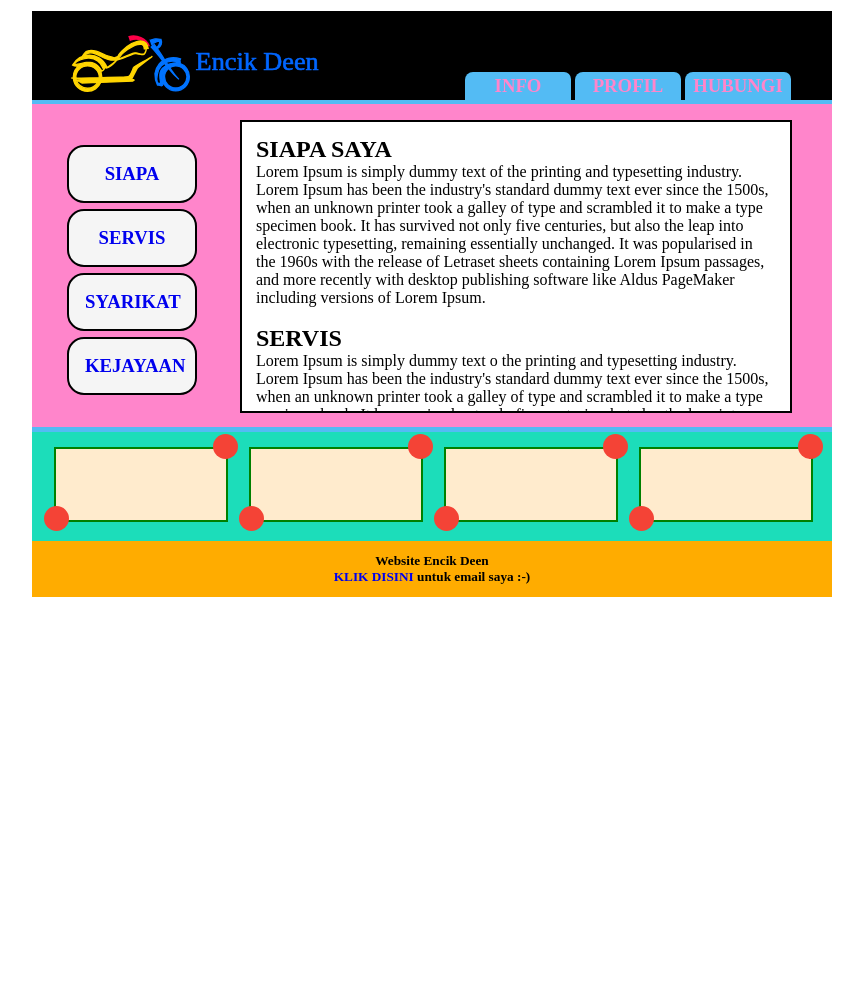
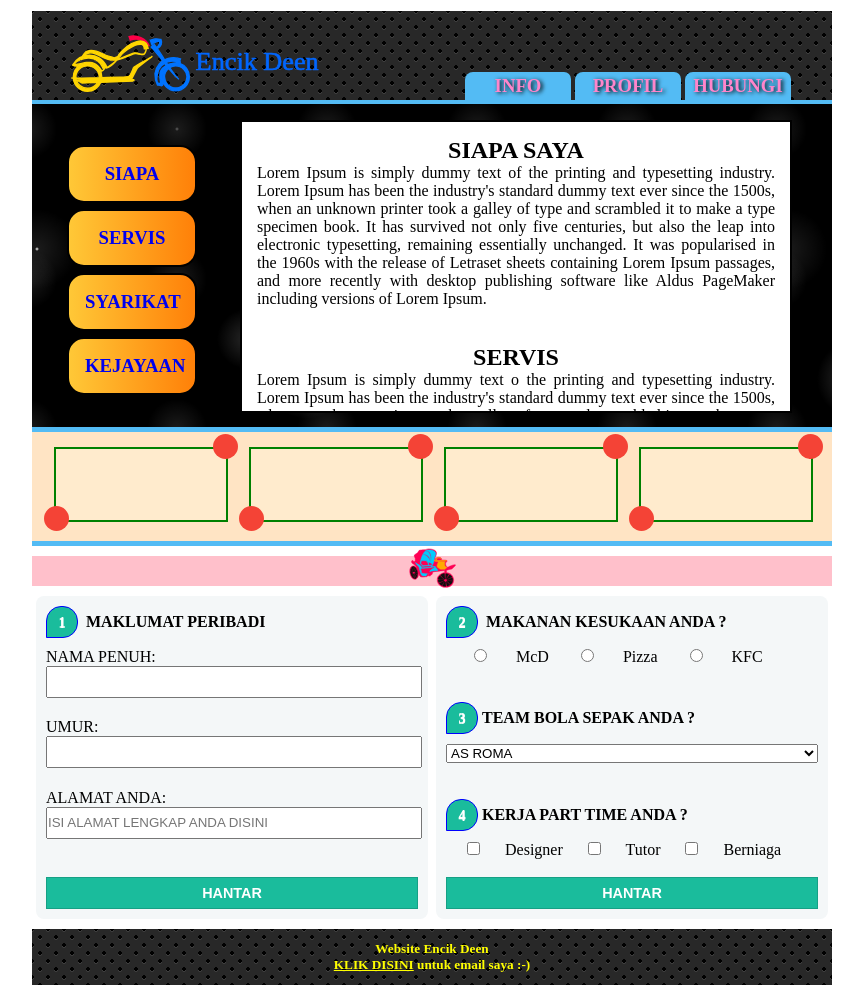
Before and after one commit to ibnujusup/ibnujusup.github.io, a plain HTML site: page latihan/htmlcssp2/latihan5.html in a window 1280 px wide. Shown: the whole page, without its empty margins (208-1071 px from the left). Before the commit the page ends 800 px from the top, so only its background shows below. Drawn offline with Linux system fonts and the light colour scheme.

Commit message:
Update latihan5.html

```diff
--- a/latihan/htmlcssp2/latihan5.html
+++ b/latihan/htmlcssp2/latihan5.html
@@ -5,179 +5,10 @@
 <head>
 	<title>LATIHAN CSS PART 2: (BAHAGIAN 3)</title>
 	<!-- DEVELOP BY ENCIK DEEN, LEARN FROM MR DUDY (WHATSAPP 011 15326214) -->
-	<style type="text/css">
-
-	* {
-	    margin: 0;
-	    padding: 0;
-	}
-
-
-	#wrapper {
-	    width: 800px;
-	    background: black;
-	    margin: 0 auto;
-	}
-
-
-	#header {
-	    width: 100%;
-	    background-color: black;
-	    border: 0px solid #3d61e2;
-	    margin-top: 11px;
-	    border-bottom: 4px solid #53BBF4;
-	}
-
-
-	img {
-	    width: 267px;
-	    display: inline;
-	    margin-top: 1px;
-	    margin-bottom: -7px;
-	    margin-left: 27px;
-	    margin-right: 135px;
-	}
-
-
-	#header h3 {
-	    display: inline-block;
-	    border: 3px solid transparent;
-	    border-radius: 8px 7px 0px 0px;
-	    width: 100px;
-	    text-align: center;
-	    background: #53BBF4;
-	}
-
-
-
-	a {
-	    text-decoration: none;
-	}
-
-
-	#header h3 a:link {
-	    color: #FF85CB;
-	}
-
-
-	#header h3 a:visited {
-	    color: yellow;
-	}
-
-
-	#header h3 a:hover {
-	    color: black;
-	    cursor: pointer;
-	}
-
-
-	div#center {
-	    width: 100%;
-	    background-color: #FF85CB;
-	    border-bottom: 5px solid #53BBF4;
-	}
-
-	div#sidebar {
-	    display: inline-block;
-	    border: 5px solid transparent;
-	    margin-left: 0%;
-	    padding: 10px;
-	    width: 25%;
-	    height: 294px;
-	    box-sizing: border-box;
-	    vertical-align: top;
-	    margin-right: 2%;
-	    margin-top: 2%;
-	}
-
-
-	#sidebar ul {
-	    margin-top: 10px;
-	    margin-left: 7px;
-	}
-
-
-
-	#sidebar ul li {
-	    list-style: none;
-	    border: 2px solid black;
-	    text-align: center;
-	    padding: 16px;
-	    border-radius: 17px;
-	    font-weight: bold;
-	    background: whitesmoke;
-	    width: 94px;
-	    margin-left: 13px;
-	    margin-bottom: 6px;
-	}
-
-
-	div#content {
-	    display: inline-block;
-	    width: 69%;
-	    height: 293px;
-	    overflow: scroll;
-	    border: 2px solid black;
-	    margin-left: -1%;
-	    margin-top: 2%;
-	    background: white;
-	    box-sizing: border-box;
-	    padding: 14px;
-	    margin-bottom: 1.2%;
-	}
-
-
-	div#boxes {
-	    background-color: #1CDDBA;
-	    text-align: center;
-	}
-
-
-	#box1, #box2, #box3, #box4 {
-	    border: 2px solid green;
-	    width: 170px;
-	    height: 71px;
-	    margin: 15px 7px 15px 10px;
-	    display: inline-block;
-	    background-color: blanchedalmond;
-	    position: relative;
-	}
-
-
-	#box1a, #box1b, #box2a, #box2b, #box3a, #box3b, #box4a, #box4b {
-	    background: #F44336;
-	    width: 25px;
-	    height: 25px;
-	    border-radius: 13px;
-	    position: absolute;
-	}
-
-
-	#box1a, #box2a, #box3a, #box4a {
-	    top: -15px;
-	    right: -12px;
-	}
-
-
-	#box1b, #box2b, #box3b, #box4b {
-	    top: 57px;
-	    right: 157px;
-	}
-
-
-
-	div#footer {
-	    border: 0px solid transparent;
-	    background: #FFAC00;
-	    padding: 12px;
-	    text-align: center;
-	    font-size: 16px;
-	    font-family: serif;
-	}
-
-
-	</style>
-
+	<link rel="icon"
+	      type="image/png"
+	      href="https://ibnujusup.github.io/latihan/htmlcssp2/fav.ico">
+	<link rel="stylesheet" type="text/css" href="latihan5.css">
 
 
 </head>
@@ -211,15 +42,18 @@
 				<p> Lorem Ipsum is simply dummy text of the printing and typesetting industry. Lorem Ipsum has been the industry's standard dummy text ever since the 1500s, when an unknown printer took a galley of type and scrambled it to make a type specimen book. It has survived not only five centuries, but also the leap into electronic typesetting, remaining essentially unchanged. It was popularised in the 1960s with the release of Letraset sheets containing Lorem Ipsum passages, and more recently with desktop publishing software like Aldus PageMaker including versions of Lorem Ipsum.</p>
 
 			<br>
+			<br>
 
 			<a id="servis"> <h2>SERVIS</h2></a>
 				<p> Lorem Ipsum is simply dummy text o the printing and typesetting industry. Lorem Ipsum has been the industry's standard dummy text ever since the 1500s, when an unknown printer took a galley of type and scrambled it to make a type specimen book. It has survived not only five centuries, but also the leap into electronic typesetting, remaining essentially unchanged. It was popularised in the 1960s with the release of Letraset sheets containing Lorem Ipsum passages, and more recently with desktop publishing software like Aldus PageMaker including versions of Lorem Ipsum.</p>
 
 			<br>
+			<br>
 
 			<a id="syarikat"><h2>SYARIKAT SAYA</h2></a>
 				<p> Lorem Ipsum is simply dummy text of the printing and typesetting industry. Lorem Ipsum has been the industry's standard dummy text ever since the 1500s, when an unknown printer took a galley of type and scrambled it to make a type specimen book. It has survived not only five centuries, but also the leap into electronic typesetting, remaining essentially unchanged. It was popularised in the 1960s with the release of Letraset sheets containing Lorem Ipsum passages, and more recently with desktop publishing software like Aldus PageMaker including versions of Lorem Ipsum.</p>
 
+			<br>
 			<br>
 
 			<a id="kejayaan"><h2>KEJAYAAN SAYA</h2></a>
@@ -249,6 +83,64 @@
 		</div>
 	</div> <!-- End Of Boxes -->
 
+  <div id="line"></div>
+  <div id="table">
+
+  	<div id="line2"></div>
+  	<div id="cantik"> <img src="https://ibnujusup.github.io/latihan/htmlcssp2/mata.svg"></div>
+
+	<div id="form1">
+		<form>
+			<fieldset>
+				<legend> <span class="nombor"> 1 </span> MAKLUMAT PERIBADI</legend>
+
+					NAMA PENUH: <input type="text" name="nama">
+					<br>
+					<br>
+					UMUR: <input type="text" name="umur">
+					<br>
+					<br>
+					ALAMAT ANDA: <input type="text" name="alamat" placeholder="ISI ALAMAT LENGKAP ANDA DISINI">
+					<br>
+					<br>
+					<br>
+					<input type="submit" value="HANTAR">
+			</fieldset>
+		</form>
+	</div>
+
+
+	<div id="form2">
+		<fieldset>
+			<legend> <span class="nombor"> 2 </span> MAKANAN KESUKAAN ANDA ?</legend>
+			<input type="radio" name="suka" value="mcd"> McD
+			<input type="radio" name="suka" value="phd"> Pizza
+			<input type="radio" name="suka" value="kfc"> KFC
+		</fieldset>
+		<br>
+	    <br>
+		<fieldset>
+			<legend> <span class="nombor"> 3 </span>TEAM BOLA SEPAK ANDA ?</legend>
+			<select name="bola">
+				<option value="asroma"> AS ROMA</option>
+				<option value="barca"> BARCELONA</option>
+				<option value="celtic"> CELTIC</option>
+				<option value="porto"> FC PORTO </option>
+				<option value="basel"> FC BASEL</option>
+			</select>
+		</fieldset>
+        <br>
+        <br>
+		<fieldset>
+			<legend> <span class="nombor"> 4 </span>KERJA PART TIME ANDA ?</legend>
+				<input type="checkbox" name="kerja" value="designer"> Designer
+				<input type="checkbox" name="kerja" value="tutor"> Tutor
+				<input type="checkbox" name="kerja" value="niaga"> Berniaga
+		</fieldset>
+		<br>
+		<input type="submit" value="HANTAR">
+	</div>
+  </div>
 
 	<div id="footer"> <!-- Start Of Footer -->
 				<h5> Website Encik Deen <br> <a href="mailto:email@gmail.com? subject=Encik Deen">KLIK DISINI</a> untuk email saya :-) </h5>
```
